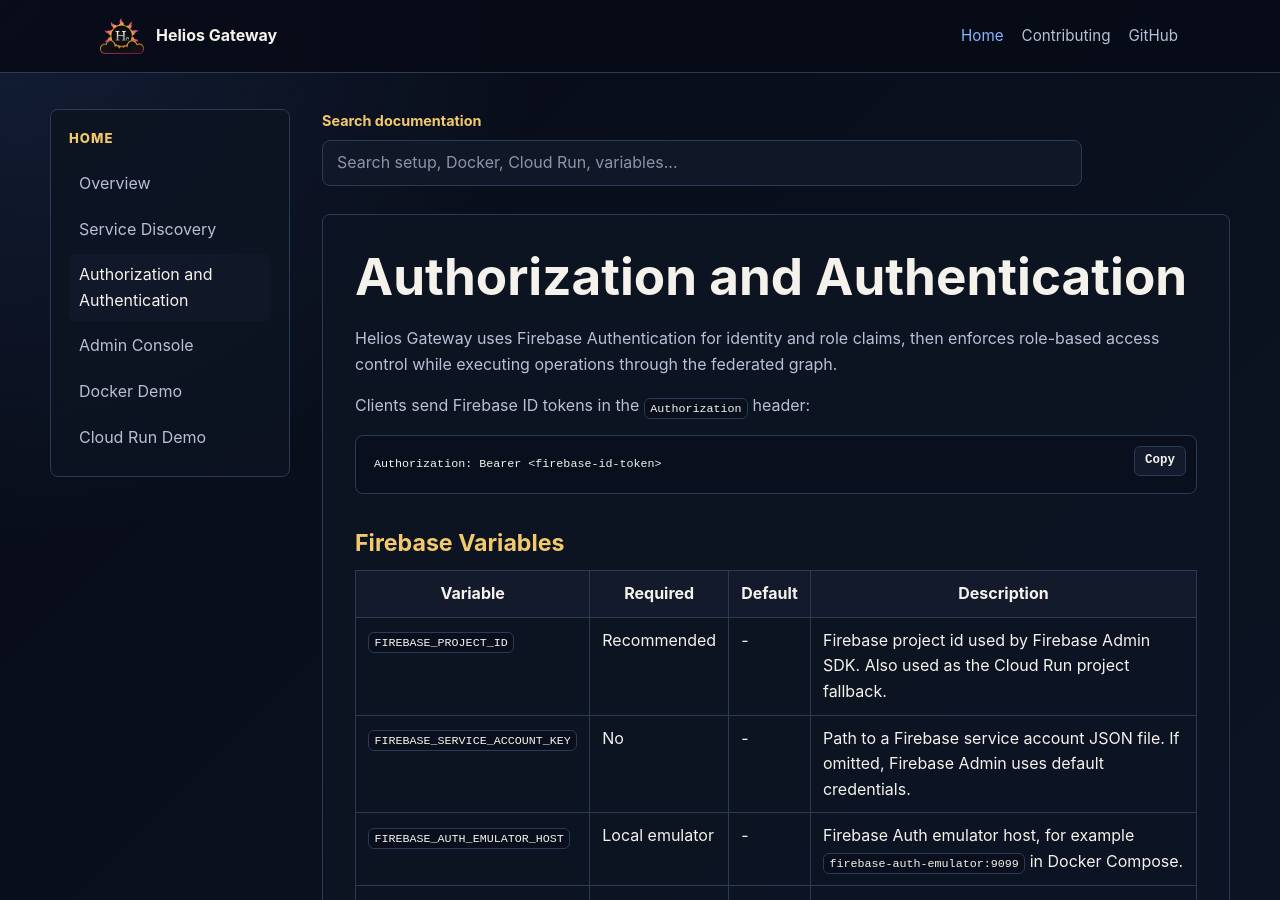
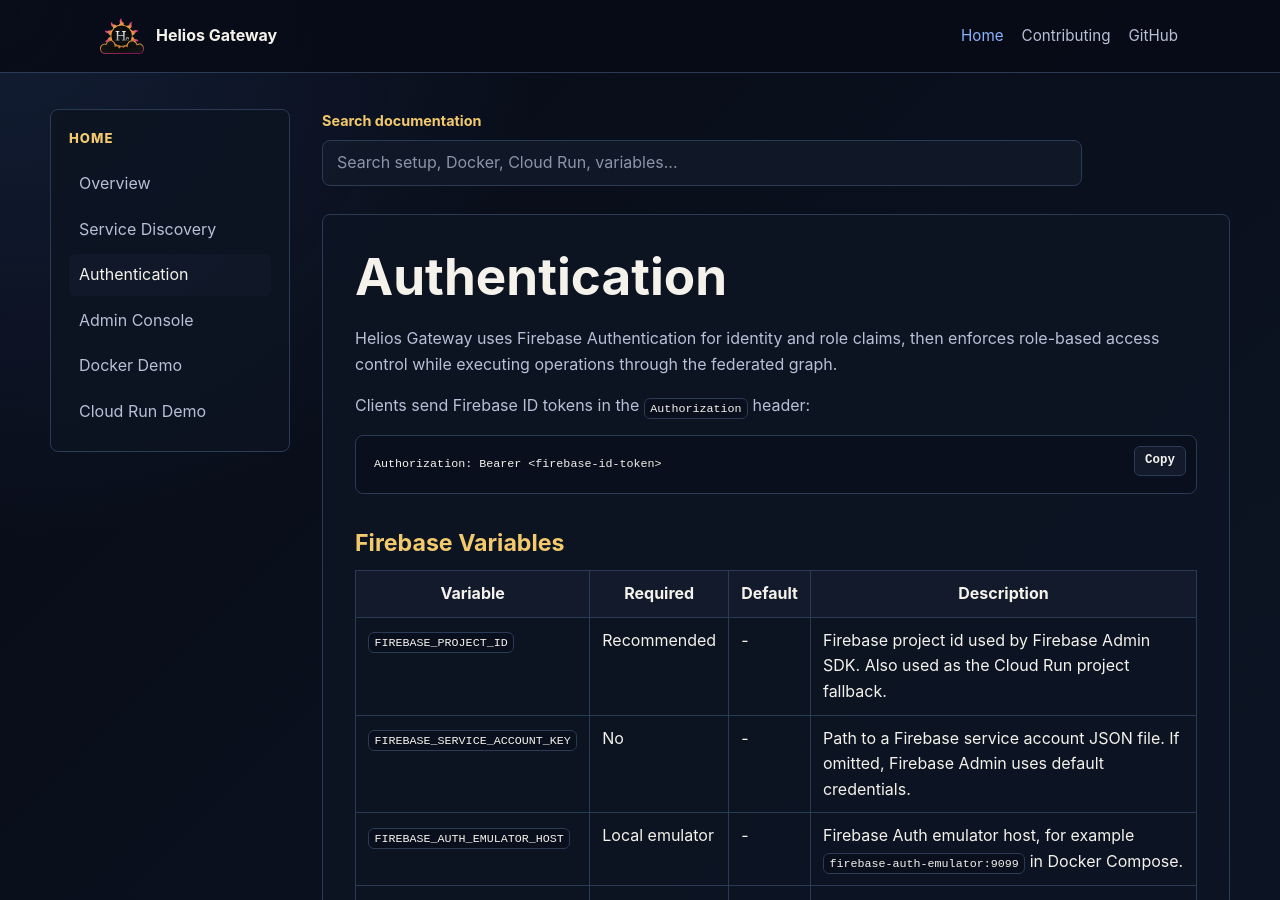
Before and after one commit to zizitop13/helios-gateway, a Jekyll site: the page built from docs/authorization-and-authentication.md, in a window 1280 px wide and 900 px high. Built offline with Jekyll 4.4.1, drawn with Linux system fonts in a browser that asks for light colours.

Commit message:
MVP: update docs

```diff
--- a/docs/_layouts/default.html
+++ b/docs/_layouts/default.html
@@ -34,7 +34,7 @@
           <p class="sidebar-title">Home</p>
           <a {% if page.url == '/' %}aria-current="page"{% endif %} href="{{ '/' | relative_url }}">Overview</a>
           <a {% if page.url == '/service-discovery.html' %}aria-current="page"{% endif %} href="{{ '/service-discovery.html' | relative_url }}">Service Discovery</a>
-          <a {% if page.url == '/authorization-and-authentication.html' %}aria-current="page"{% endif %} href="{{ '/authorization-and-authentication.html' | relative_url }}">Authorization and Authentication</a>
+          <a {% if page.url == '/authorization-and-authentication.html' %}aria-current="page"{% endif %} href="{{ '/authorization-and-authentication.html' | relative_url }}">Authentication</a>
           <a {% if page.url == '/admin-console.html' %}aria-current="page"{% endif %} href="{{ '/admin-console.html' | relative_url }}">Admin Console</a>
           <a {% if page.url == '/docker-demo.html' %}aria-current="page"{% endif %} href="{{ '/docker-demo.html' | relative_url }}">Docker Demo</a>
           <a {% if page.url == '/cloud-run-demo.html' %}aria-current="page"{% endif %} href="{{ '/cloud-run-demo.html' | relative_url }}">Cloud Run Demo</a>
--- a/docs/authorization-and-authentication.md
+++ b/docs/authorization-and-authentication.md
@@ -1,9 +1,9 @@
 ---
-title: Authorization and Authentication
+title: Authentication
 nav_section: home
 ---
 
-# Authorization and Authentication
+# Authentication
 
 Helios Gateway uses Firebase Authentication for identity and role claims, then
 enforces role-based access control while executing operations through the
--- a/docs/index.html
+++ b/docs/index.html
@@ -69,7 +69,7 @@
 
 <ul>
   <li><a href="{{ '/service-discovery.html' | relative_url }}">Service Discovery</a> describes Cloud Run, Docker, and file-based configuration.</li>
-  <li><a href="{{ '/authorization-and-authentication.html' | relative_url }}">Authorization and Authentication</a> covers Firebase variables and RBAC behavior.</li>
+  <li><a href="{{ '/authorization-and-authentication.html' | relative_url }}">Authentication</a> covers Firebase variables and RBAC behavior.</li>
   <li><a href="{{ '/admin-console.html' | relative_url }}">Admin Console</a> shows the browser UI served by the gateway.</li>
   <li><a href="{{ '/docker-demo.html' | relative_url }}">Docker Demo</a> provides a copy-ready compose file for the demo subgraphs.</li>
 </ul>
```
Also changed, not shown: docs/README.md.
